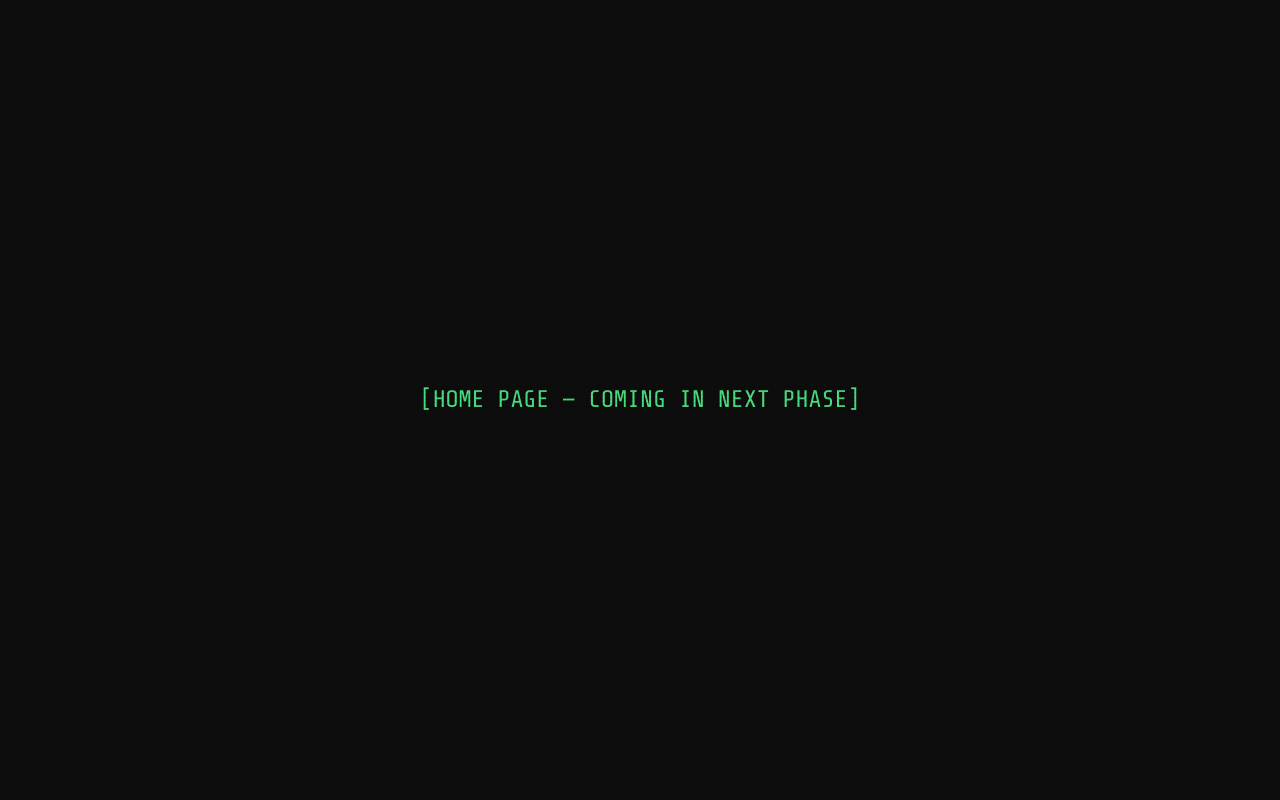
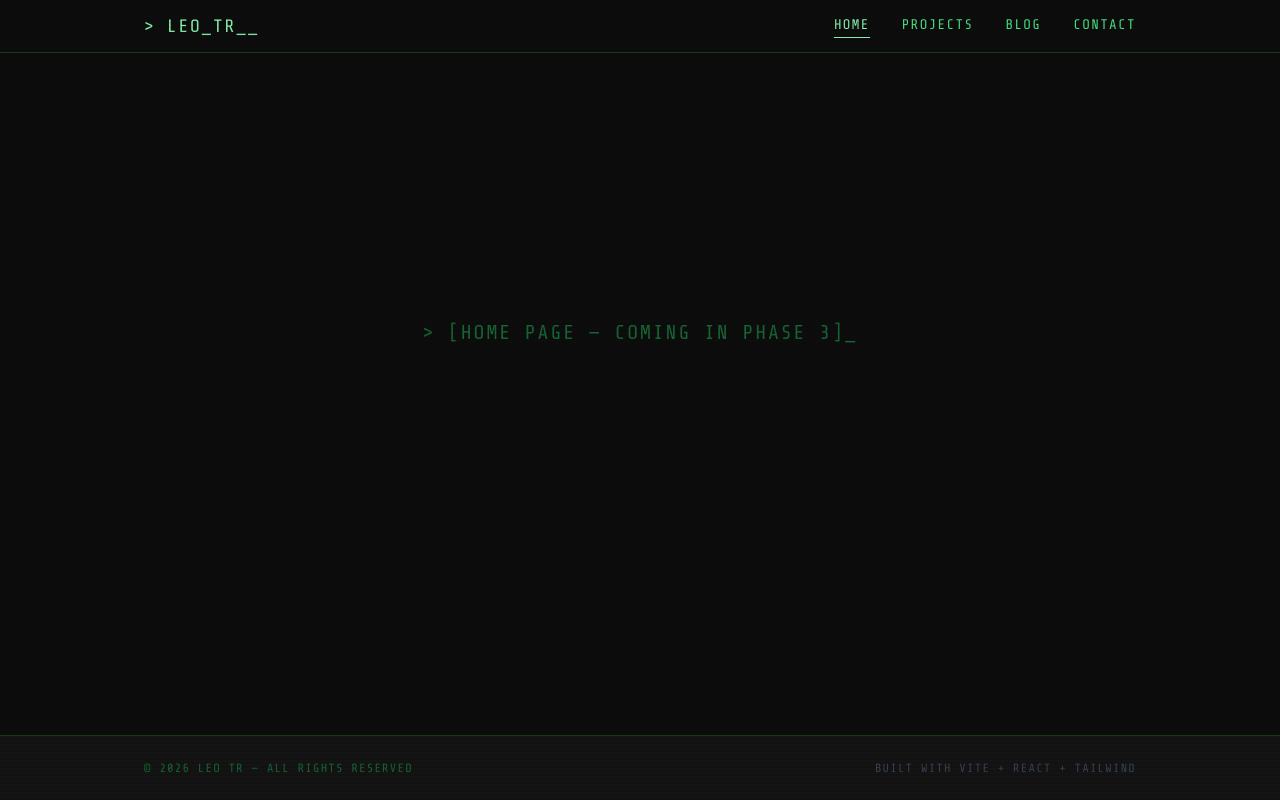
Before and after one commit to leotranrbt/leotranrbt.github.io, a React (Vite) app: page / in a window 1280 px wide. Built offline with nearby package versions, Linux system fonts and the light colour scheme.

Commit message:
Phase 2: Layout, Navbar, Footer, and UI components

```diff
--- a/src/App.tsx
+++ b/src/App.tsx
@@ -1,12 +1,15 @@
 import { HashRouter, Routes, Route } from 'react-router-dom';
+import Layout from './components/Layout/Layout';
 
 /**
  * Placeholder page component used during scaffolding phases.
  * Will be replaced by real page components in Phase 3.
  */
 const PlaceholderPage = ({ name }: { name: string }): JSX.Element => (
-  <div className="min-h-screen flex items-center justify-center font-mono text-terminal-base">
-    <p className="text-2xl">[{name.toUpperCase()} PAGE — COMING IN NEXT PHASE]</p>
+  <div className="flex items-center justify-center min-h-[60vh]">
+    <p className="text-xl text-terminal-dim tracking-widest">
+      &gt; [{name.toUpperCase()} PAGE — COMING IN PHASE 3]<span className="animate-blink">_</span>
+    </p>
   </div>
 );
 
@@ -14,9 +17,11 @@ const PlaceholderPage = ({ name }: { name: string }): JSX.Element => (
  * Root application component.
  * Uses HashRouter for GitHub Pages static hosting compatibility —
  * avoids 404s on deep-link page refreshes without a server rewrite rule.
+ * All routes are wrapped in the shared Layout (Navbar + Footer).
  */
 const App = (): JSX.Element => (
   <HashRouter>
+    <Layout>
       <Routes>
         <Route path="/"           element={<PlaceholderPage name="Home" />} />
         <Route path="/projects"   element={<PlaceholderPage name="Projects" />} />
@@ -24,6 +29,7 @@ const App = (): JSX.Element => (
         <Route path="/blog/:slug" element={<PlaceholderPage name="Blog Post" />} />
         <Route path="/contact"    element={<PlaceholderPage name="Contact" />} />
       </Routes>
+    </Layout>
   </HashRouter>
 );
 
--- /dev/null
+++ b/src/components/Layout/Footer.tsx
@@ -0,0 +1,18 @@
+/**
+ * Site footer with terminal-style credits and current year.
+ * Fully static — no dynamic data fetching.
+ */
+const Footer = (): JSX.Element => {
+  const year = new Date().getFullYear();
+
+  return (
+    <footer className="border-t border-terminal-border bg-terminal-surface mt-10">
+      <div className="max-w-5xl mx-auto px-4 py-6 flex flex-col md:flex-row items-center justify-between gap-2 text-xs text-terminal-dim tracking-widest">
+        <span>&copy; {year} LEO TR — ALL RIGHTS RESERVED</span>
+        <span className="text-terminal-muted">BUILT WITH VITE + REACT + TAILWIND</span>
+      </div>
+    </footer>
+  );
+};
+
+export default Footer;
--- /dev/null
+++ b/src/components/Layout/Layout.tsx
@@ -0,0 +1,24 @@
+import type { ReactNode } from 'react';
+import Navbar from './Navbar';
+import Footer from './Footer';
+
+interface LayoutProps {
+  /** Page content to render between Navbar and Footer */
+  children: ReactNode;
+}
+
+/**
+ * Root layout wrapper applied to every page.
+ * Provides sticky Navbar at top, scrollable content area, and Footer at bottom.
+ */
+const Layout = ({ children }: LayoutProps): JSX.Element => (
+  <div className="flex flex-col min-h-screen bg-terminal-bg text-terminal-base font-mono">
+    <Navbar />
+    <main className="flex-1 w-full max-w-5xl mx-auto px-4 py-10">
+      {children}
+    </main>
+    <Footer />
+  </div>
+);
+
+export default Layout;
--- /dev/null
+++ b/src/components/Layout/Navbar.tsx
@@ -0,0 +1,93 @@
+import { useState } from 'react';
+import { NavLink } from 'react-router-dom';
+import BlinkingCursor from '../ui/BlinkingCursor';
+
+interface NavItem {
+  label: string;
+  path: string;
+}
+
+/** Navigation items for the site */
+const NAV_ITEMS: NavItem[] = [
+  { label: 'HOME',     path: '/' },
+  { label: 'PROJECTS', path: '/projects' },
+  { label: 'BLOG',     path: '/blog' },
+  { label: 'CONTACT',  path: '/contact' },
+];
+
+/**
+ * Returns Tailwind classes for a NavLink based on its active state.
+ * @param isActive - Whether this route is currently active.
+ */
+const navLinkClass = (isActive: boolean): string =>
+  isActive
+    ? 'text-terminal-bright border-b border-terminal-bright pb-0.5'
+    : 'text-terminal-base hover:text-terminal-bright transition-colors duration-150';
+
+/**
+ * Sticky top navigation bar with terminal branding and responsive mobile menu.
+ * Uses HashRouter-compatible NavLink for active state detection.
+ */
+const Navbar = (): JSX.Element => {
+  const [menuOpen, setMenuOpen] = useState<boolean>(false);
+
+  /** Toggles the mobile hamburger menu open/closed */
+  const toggleMenu = (): void => setMenuOpen((prev) => !prev);
+
+  /** Closes the mobile menu — called when a nav link is clicked */
+  const closeMenu = (): void => setMenuOpen(false);
+
+  return (
+    <header className="sticky top-0 z-50 bg-terminal-bg border-b border-terminal-border">
+      <div className="max-w-5xl mx-auto px-4 py-3 flex items-center justify-between">
+        {/* Logo */}
+        <NavLink to="/" className="text-terminal-bright text-lg tracking-widest" onClick={closeMenu}>
+          &gt; LEO_TR_<BlinkingCursor />
+        </NavLink>
+
+        {/* Desktop nav */}
+        <nav className="hidden md:flex gap-8 text-sm tracking-widest">
+          {NAV_ITEMS.map(({ label, path }) => (
+            <NavLink
+              key={path}
+              to={path}
+              end={path === '/'}
+              className={({ isActive }) => navLinkClass(isActive)}
+            >
+              {label}
+            </NavLink>
+          ))}
+        </nav>
+
+        {/* Mobile hamburger */}
+        <button
+          className="md:hidden text-terminal-base hover:text-terminal-bright focus:outline-none"
+          onClick={toggleMenu}
+          aria-label={menuOpen ? 'Close menu' : 'Open menu'}
+          aria-expanded={menuOpen}
+        >
+          {menuOpen ? '[X]' : '[=]'}
+        </button>
+      </div>
+
+      {/* Mobile dropdown */}
+      {menuOpen && (
+        <nav className="md:hidden border-t border-terminal-border bg-terminal-surface px-4 py-4 flex flex-col gap-4 text-sm tracking-widest">
+          {NAV_ITEMS.map(({ label, path }) => (
+            <NavLink
+              key={path}
+              to={path}
+              end={path === '/'}
+              className={({ isActive }) => navLinkClass(isActive)}
+              onClick={closeMenu}
+            >
+              &gt; {label}
+            </NavLink>
+          ))}
+        </nav>
+      )}
+    </header>
+  );
+};
+
+export default Navbar;
--- /dev/null
+++ b/src/components/ui/Badge.tsx
@@ -0,0 +1,30 @@
+interface BadgeProps {
+  /** Text label to display inside the badge */
+  label: string;
+  /** Visual variant controlling colour. Default: 'default' */
+  variant?: 'default' | 'bright' | 'amber' | 'muted';
+}
+
+/** Maps badge variant names to Tailwind class strings */
+const VARIANT_CLASSES: Record<BadgeProps['variant'] & string, string> = {
+  default: 'border-terminal-dim  text-terminal-base',
+  bright:  'border-terminal-base text-terminal-bright',
+  amber:   'border-terminal-amber text-terminal-amber',
+  muted:   'border-terminal-muted text-terminal-muted',
+};
+
+/**
+ * Small bordered chip used to display tech tags, categories, or labels.
+ *
+ * @param label - Text shown inside the badge.
+ * @param variant - Colour variant key. Defaults to 'default'.
+ */
+const Badge = ({ label, variant = 'default' }: BadgeProps): JSX.Element => (
+  <span
+    className={`inline-block border px-2 py-0.5 text-xs tracking-widest uppercase ${VARIANT_CLASSES[variant]}`}
+  >
+    {label}
+  </span>
+);
+
+export default Badge;
--- /dev/null
+++ b/src/components/ui/BlinkingCursor.tsx
@@ -0,0 +1,9 @@
+/**
+ * Renders an animated blinking underscore cursor.
+ * Uses the `animate-blink` keyframe defined in tailwind.config.ts.
+ */
+const BlinkingCursor = (): JSX.Element => (
+  <span className="animate-blink text-terminal-bright" aria-hidden="true">_</span>
+);
+
+export default BlinkingCursor;
--- /dev/null
+++ b/src/components/ui/GlitchText.tsx
@@ -0,0 +1,60 @@
+import { useEffect, useState } from 'react';
+
+interface GlitchTextProps {
+  /** The final resolved text to display after the glitch animation */
+  text: string;
+  /** Duration in ms for the full glitch-to-resolve animation. Default: 1500 */
+  duration?: number;
+  /** Tailwind classes to apply to the outer span */
+  className?: string;
+}
+
+const GLITCH_CHARS = 'ABCDEFGHIJKLMNOPQRSTUVWXYZabcdefghijklmnopqrstuvwxyz0123456789@#$%&';
+
+/**
+ * Returns a random character from the glitch character set.
+ */
+const randomChar = (): string =>
+  GLITCH_CHARS[Math.floor(Math.random() * GLITCH_CHARS.length)];
+
+/**
+ * Animated text component that scrambles characters then resolves to the target string.
+ * Mimics a Fallout terminal boot-sequence effect.
+ *
+ * @param text - The final string to display.
+ * @param duration - Total animation duration in milliseconds.
+ * @param className - Optional Tailwind classes for styling.
+ */
+const GlitchText = ({ text, duration = 1500, className = '' }: GlitchTextProps): JSX.Element => {
+  const [displayed, setDisplayed] = useState<string>(
+    () => text.split('').map(() => randomChar()).join(''),
+  );
+
+  useEffect(() => {
+    const totalFrames = 20;
+    const intervalMs = duration / totalFrames;
+    let frame = 0;
+
+    const interval = setInterval(() => {
+      frame += 1;
+      const resolved = Math.floor((frame / totalFrames) * text.length);
+
+      setDisplayed(
+        text
+          .split('')
+          .map((char, i) =>
+            i < resolved ? char : char === ' ' ? ' ' : randomChar(),
+          )
+          .join(''),
+      );
+
+      if (frame >= totalFrames) clearInterval(interval);
+    }, intervalMs);
+
+    return () => clearInterval(interval);
+  }, [text, duration]);
+
+  return <span className={className}>{displayed}</span>;
+};
+
+export default GlitchText;
--- /dev/null
+++ b/src/components/ui/TerminalWindow.tsx
@@ -0,0 +1,36 @@
+import type { ReactNode } from 'react';
+
+interface TerminalWindowProps {
+  /** Title shown in the fake terminal title bar */
+  title: string;
+  /** Content rendered inside the terminal panel */
+  children: ReactNode;
+  /** Optional extra Tailwind classes for the outer wrapper */
+  className?: string;
+}
+
+/**
+ * A bordered panel styled as a terminal window.
+ * Includes a fake title bar with traffic-light dots and a title label.
+ *
+ * @param title - Label displayed in the title bar.
+ * @param children - Content rendered in the terminal body.
+ * @param className - Optional additional Tailwind classes.
+ */
+const TerminalWindow = ({ title, children, className = '' }: TerminalWindowProps): JSX.Element => (
+  <div className={`border border-terminal-border bg-terminal-surface rounded-sm ${className}`}>
+    {/* Title bar */}
+    <div className="flex items-center gap-2 px-4 py-2 border-b border-terminal-border bg-terminal-bg">
+      <span className="w-2.5 h-2.5 rounded-full bg-terminal-dim" />
+      <span className="w-2.5 h-2.5 rounded-full bg-terminal-dim" />
+      <span className="w-2.5 h-2.5 rounded-full bg-terminal-dim" />
+      <span className="ml-3 text-xs text-terminal-dim tracking-widest uppercase">{title}</span>
+    </div>
+    {/* Body */}
+    <div className="p-5">
+      {children}
+    </div>
+  </div>
+);
+
+export default TerminalWindow;
--- /dev/null
+++ b/src/components/ui/index.ts
@@ -0,0 +1,8 @@
+/**
+ * Barrel export for all shared UI components.
+ * Import from 'components/ui' instead of individual file paths.
+ */
+export { default as BlinkingCursor }  from './BlinkingCursor';
+export { default as TerminalWindow }  from './TerminalWindow';
+export { default as GlitchText }      from './GlitchText';
+export { default as Badge }           from './Badge';
```
Lines whose indentation alone changed are shown as unchanged.
